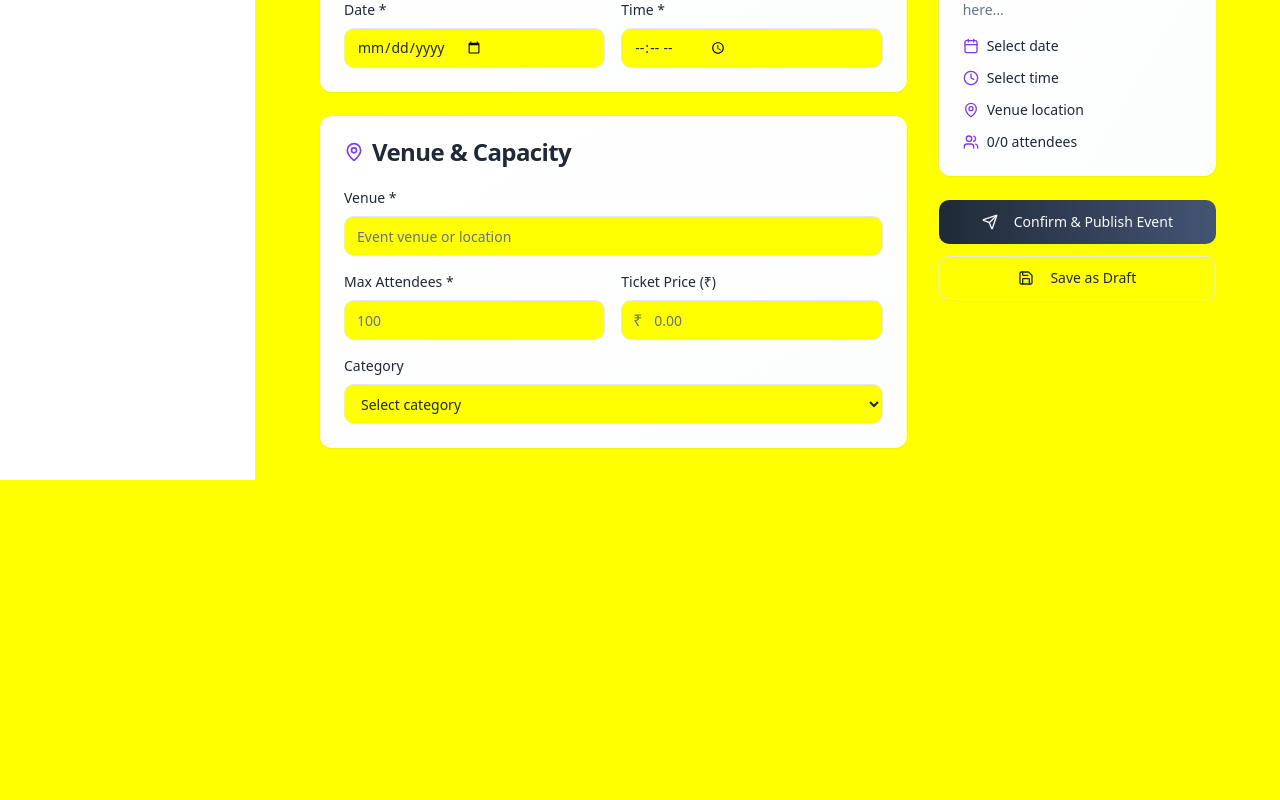
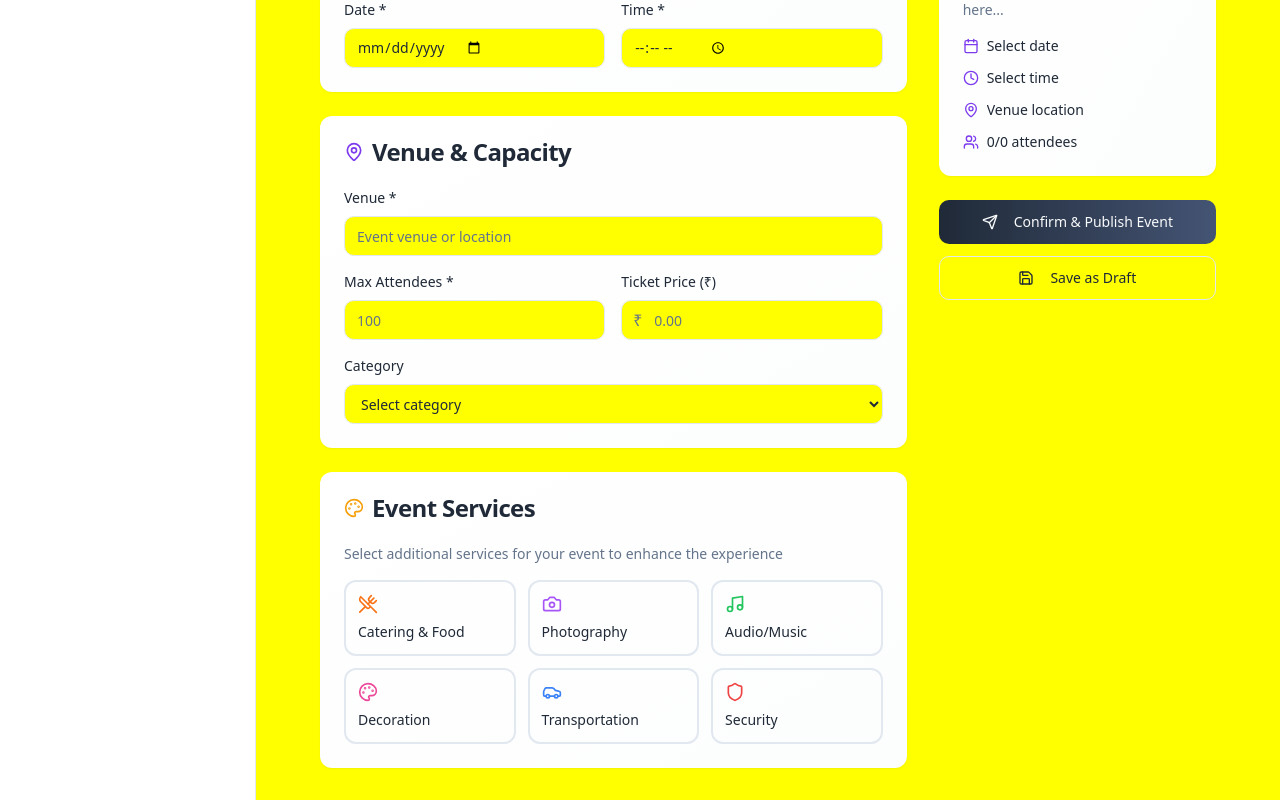
Before and after one commit to kavitharshini/bolt-ignite-events, a React (Vite) app: page /events/create in a window 1280 px wide. Shown: the part 597-1397 px from the top of the page. Before the commit the page ends 1077 px from the top, so only its background shows below. Built offline with nearby package versions, Linux system fonts and the light colour scheme.

Commit message:
Enable event creation for users
Enable event creation for regular users and add event needs such as food and photographer. The website interaction has also been upgraded.

```diff
--- a/src/App.tsx
+++ b/src/App.tsx
@@ -40,7 +40,7 @@ const App = () => (
               </RoleBasedRoute>
             } />
             <Route path="/events/create" element={
-              <RoleBasedRoute adminOnly>
+              <RoleBasedRoute>
                 <CreateEvent />
               </RoleBasedRoute>
             } />
--- a/src/components/Layout/Sidebar.tsx
+++ b/src/components/Layout/Sidebar.tsx
@@ -35,7 +35,6 @@ const Sidebar = () => {
 
   return (
     <aside className="bg-card border-r border-border w-64 flex flex-col">
-      {user?.isAdmin && (
       <div className="p-6 border-b border-border">
         <Button
           onClick={() => navigate("/events/create")}
@@ -45,7 +44,6 @@ const Sidebar = () => {
           Create Event
         </Button>
       </div>
-      )}
 
       <nav className="p-6">
         <ul className="space-y-2">
--- a/src/pages/Events/CreateEvent.tsx
+++ b/src/pages/Events/CreateEvent.tsx
@@ -1,5 +1,5 @@
 import { useState } from "react";
-import { Calendar, MapPin, Users, Clock, DollarSign, ArrowLeft, Save, Send } from "lucide-react";
+import { Calendar, MapPin, Users, Clock, DollarSign, ArrowLeft, Save, Send, Camera, UtensilsCrossed, Music, Palette, Car, Shield } from "lucide-react";
 import { useNavigate } from "react-router-dom";
 import { Button } from "@/components/ui/button";
 import { Input } from "@/components/ui/input";
@@ -23,7 +23,8 @@ const CreateEvent = () => {
     maxAttendees: "",
     ticketPrice: "",
     category: "",
-    status: "draft"
+    status: "draft",
+    services: [] as string[]
   });
 
   const [errors, setErrors] = useState<Record<string, string>>({});
@@ -67,11 +68,20 @@ const CreateEvent = () => {
     navigate("/events");
   };
 
-  const updateField = (field: string, value: string) => {
+  const updateField = (field: string, value: string | string[]) => {
     setEventData(prev => ({ ...prev, [field]: value }));
     if (errors[field]) {
       setErrors(prev => ({ ...prev, [field]: "" }));
     }
+  };
+
+  const toggleService = (service: string) => {
+    setEventData(prev => ({
+      ...prev,
+      services: prev.services.includes(service)
+        ? prev.services.filter(s => s !== service)
+        : [...prev.services, service]
+    }));
   };
 
   return (
@@ -226,6 +236,68 @@ const CreateEvent = () => {
                     </div>
                   </CardContent>
                 </Card>
+
+                <Card className="border-0 bg-gradient-to-br from-card to-muted/20">
+                  <CardHeader>
+                    <CardTitle className="flex items-center space-x-2">
+                      <Palette className="h-5 w-5 text-accent" />
+                      <span>Event Services</span>
+                    </CardTitle>
+                  </CardHeader>
+                  <CardContent className="space-y-4">
+                    <p className="text-sm text-muted-foreground mb-4">
+                      Select additional services for your event to enhance the experience
+                    </p>
+
+                    <div className="grid grid-cols-2 md:grid-cols-3 gap-3">
+                      {[
+                        { id: "catering", label: "Catering & Food", icon: UtensilsCrossed, color: "text-orange-500" },
+                        { id: "photography", label: "Photography", icon: Camera, color: "text-purple-500" },
+                        { id: "music", label: "Audio/Music", icon: Music, color: "text-green-500" },
+                        { id: "decoration", label: "Decoration", icon: Palette, color: "text-pink-500" },
+                        { id: "transport", label: "Transportation", icon: Car, color: "text-blue-500" },
+                        { id: "security", label: "Security", icon: Shield, color: "text-red-500" },
+                      ].map((service) => (
+                        <button
+                          key={service.id}
+                          type="button"
+                          onClick={() => toggleService(service.id)}
+                          className={`p-3 rounded-lg border-2 transition-all duration-200 text-left ${
+                            eventData.services.includes(service.id)
+                              ? "border-primary bg-primary/10 shadow-sm"
+                              : "border-border hover:border-primary/50 hover:bg-accent/50"
+                          }`}
+                        >
+                          <service.icon className={`h-5 w-5 ${service.color} mb-2`} />
+                          <p className="text-sm font-medium text-foreground">{service.label}</p>
+                        </button>
+                      ))}
+                    </div>
+
+                    {eventData.services.length > 0 && (
+                      <div className="mt-4 p-3 bg-accent/30 rounded-lg">
+                        <p className="text-sm font-medium text-foreground mb-2">Selected Services:</p>
+                        <div className="flex flex-wrap gap-2">
+                          {eventData.services.map((serviceId) => {
+                            const service = [
+                              { id: "catering", label: "Catering & Food" },
+                              { id: "photography", label: "Photography" },
+                              { id: "music", label: "Audio/Music" },
+                              { id: "decoration", label: "Decoration" },
+                              { id: "transport", label: "Transportation" },
+                              { id: "security", label: "Security" },
+                            ].find(s => s.id === serviceId);
+                            return (
+                              <Badge key={serviceId} variant="secondary" className="text-xs">
+                                {service?.label}
+                              </Badge>
+                            );
+                          })}
+                        </div>
+                      </div>
+                    )}
+                  </CardContent>
+                </Card>
               </div>
 
               {/* Preview */}
@@ -275,12 +347,40 @@ const CreateEvent = () => {
                        )}
                     </div>
 
-                    {eventData.category && (
+                     {eventData.category && (
                       <Badge variant="secondary" className="capitalize">
                         {eventData.category}
                       </Badge>
                     )}
-                  </CardContent>
+
+                    {eventData.services.length > 0 && (
+                      <div className="mt-4">
+                        <p className="text-sm font-medium text-foreground mb-2">Services:</p>
+                        <div className="flex flex-wrap gap-1">
+                          {eventData.services.slice(0, 3).map((serviceId) => {
+                            const service = [
+                              { id: "catering", label: "Food" },
+                              { id: "photography", label: "Photo" },
+                              { id: "music", label: "Audio" },
+                              { id: "decoration", label: "Decor" },
+                              { id: "transport", label: "Transport" },
+                              { id: "security", label: "Security" },
+                            ].find(s => s.id === serviceId);
+                            return (
+                              <Badge key={serviceId} variant="outline" className="text-xs">
+                                {service?.label}
+                              </Badge>
+                            );
+                          })}
+                          {eventData.services.length > 3 && (
+                            <Badge variant="outline" className="text-xs">
+                              +{eventData.services.length - 3} more
+                            </Badge>
+                          )}
+                        </div>
+                      </div>
+                    )}
+                   </CardContent>
                 </Card>
 
                  {/* Action Buttons */}
```
Lines whose indentation alone changed are shown as unchanged.
